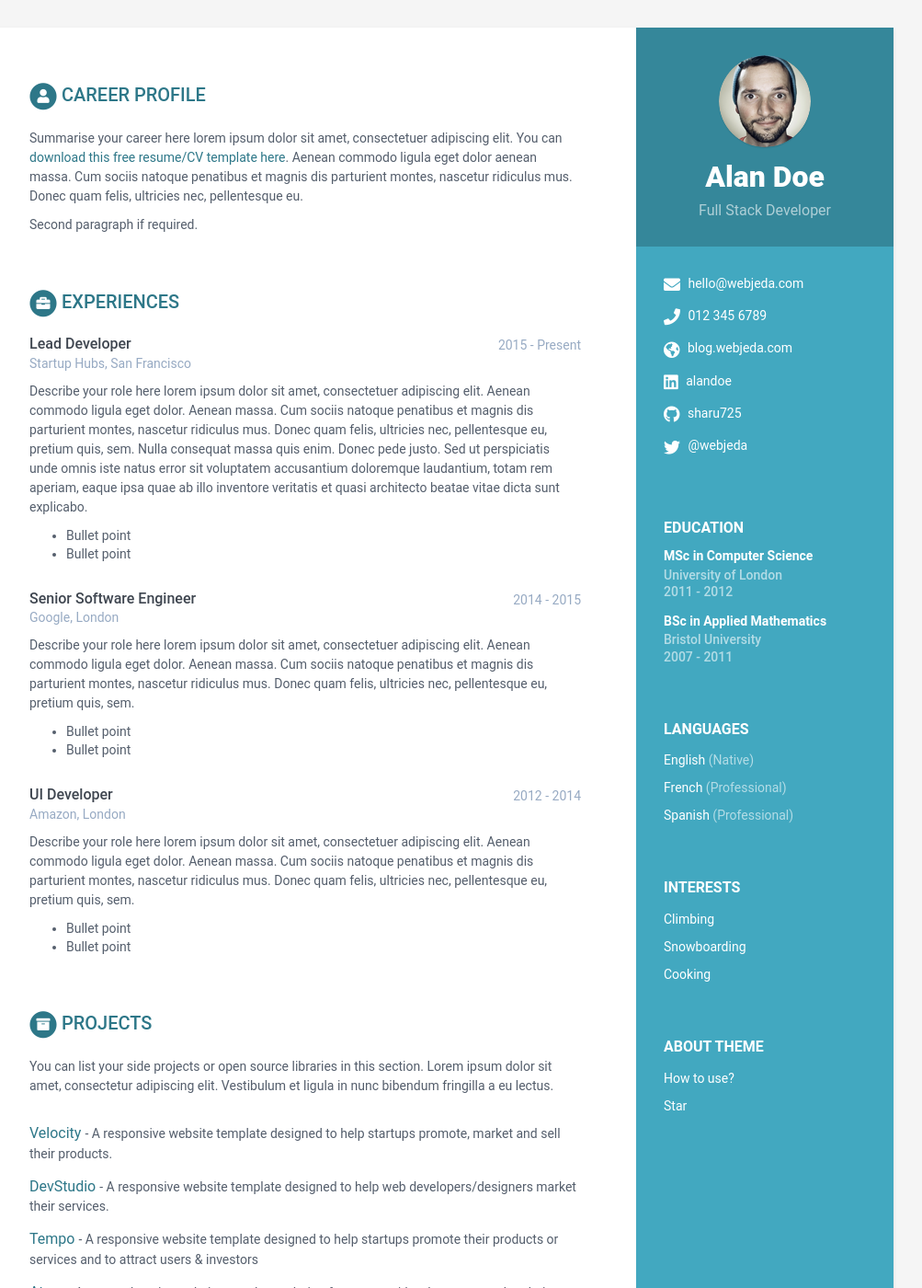
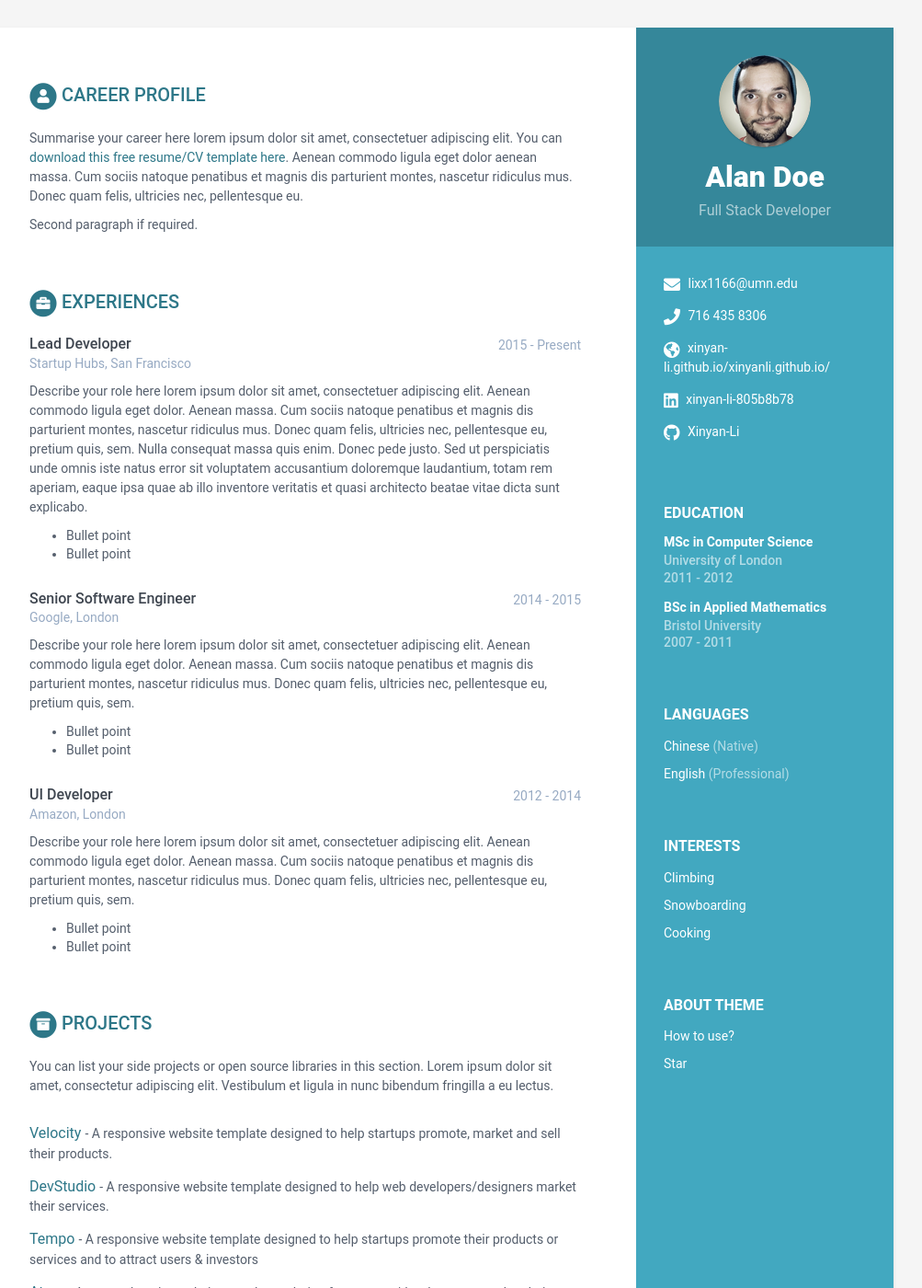
Before and after one commit to Xinyan-Li/xinyanli.github.io, a Jekyll site: the page built from index.html, in a window 1280 px wide and 1400 px high. Shown: the whole window at 92% size, without its empty margins (168-1171 px from the left). Built offline with Jekyll 4.4.1, drawn with Linux system fonts in a browser that asks for light colours.

Commit message:
Update data.yml

```diff
--- a/_data/data.yml
+++ b/_data/data.yml
@@ -12,27 +12,21 @@ sidebar:
     avatar: profile.png  #place a 100x100 picture inside /assets/images/ folder and provide the name of the file below
 
     # Sidebar links
-    email: hello@webjeda.com
-    phone: 012 345 6789
-    website: blog.webjeda.com #do not add http://
-    linkedin: alandoe
-    github: sharu725
-    gitlab:
-    bitbucket:
-    twitter: '@webjeda'
-    stack-overflow: # Number/Username, e.g. 123456/alandoe
-    codewars:
-    goodreads: # Number-Username, e.g. 123456-alandoe
+    email: lixx1166@umn.edu
+    phone: 716 435 8306
+    website: xinyan-li.github.io/xinyanli.github.io/
+    linkedin: xinyan-li-805b8b78
+    github: Xinyan-Li
+
 
     languages:
-      - idiom: English
+      - idiom: Chinese
         level: Native
 
-      - idiom: French
+      - idiom: English
         level: Professional
 
-      - idiom: Spanish
-        level: Professional
+
 
     interests:
       - item: Climbing
```
